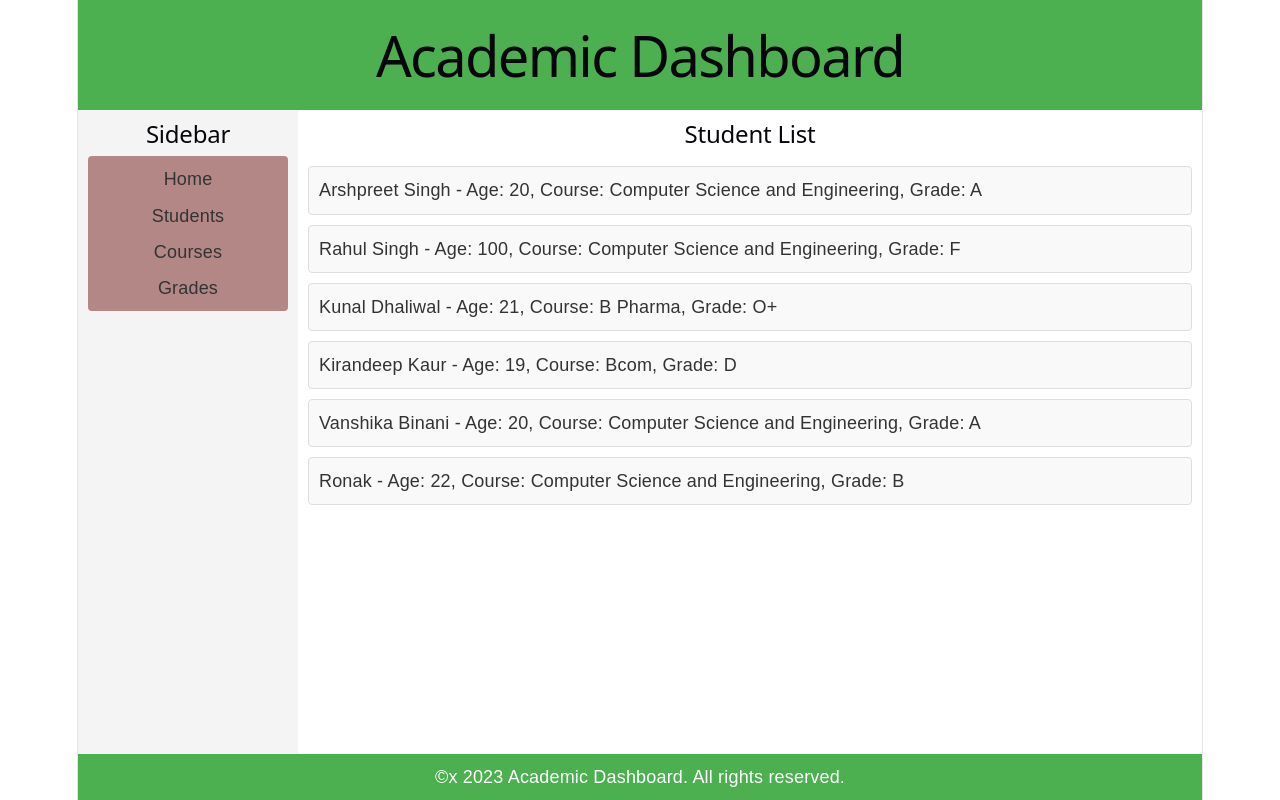
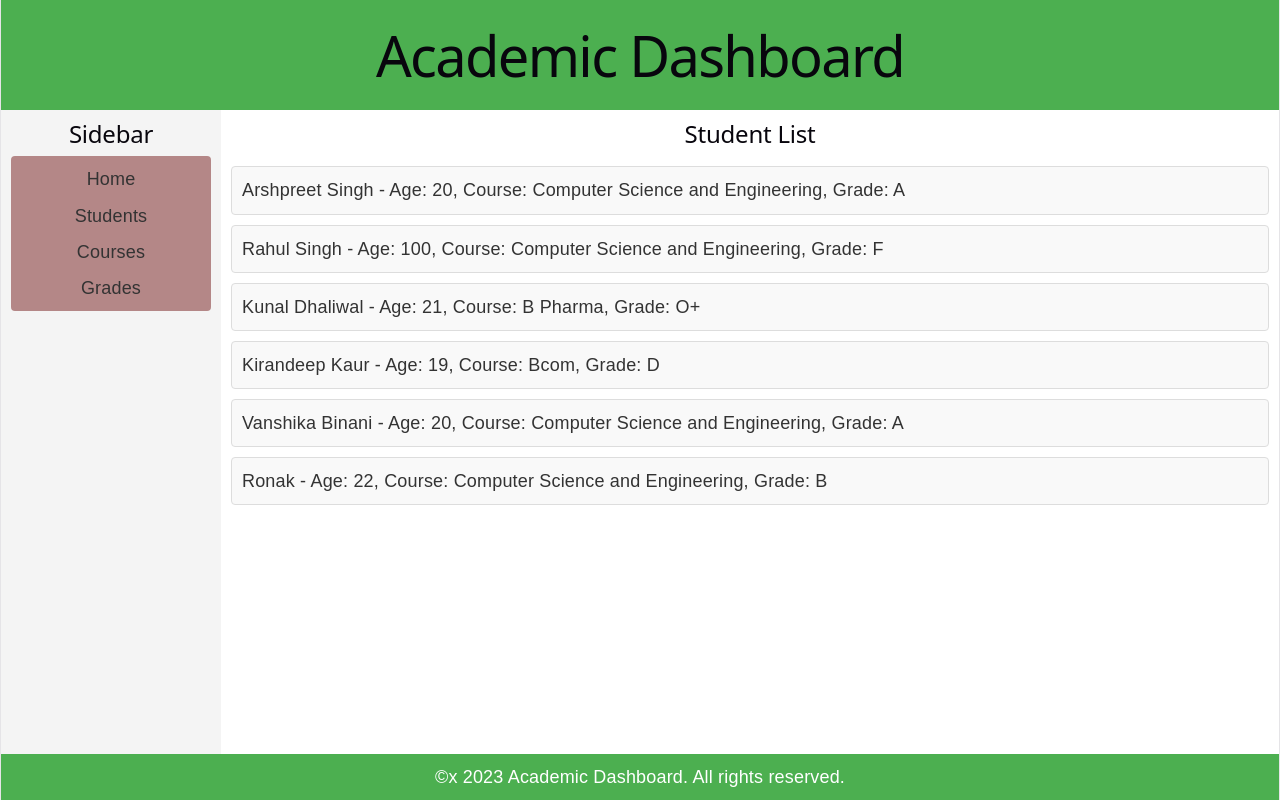
Before and after one commit to Player1205/OpenPractice, a React (Vite) app in the folder react/React01/: page / in a window 1280 px wide. Built offline with nearby package versions, Linux system fonts and the light colour scheme.

Commit message:
fix: fixed the width issue for the entire screen by changing APP.CSS

```diff
--- a/react/React01/src/App.css
+++ b/react/React01/src/App.css
@@ -1,4 +1,11 @@
-
+html,
+body,
+#root {
+    margin: 0px;
+    padding: 0px;
+    width: 100%;
+    height: 100%;
+}
 
 .counter {
   font-size: 16px;
--- a/react/React01/src/components/AcademicDash.jsx
+++ b/react/React01/src/components/AcademicDash.jsx
@@ -23,7 +23,13 @@ function AcademicDash() {
         ]);
 
         return (
-            <div style={{ display: "flex", flexDirection: "column", minHeight: "100vh", fontFamily: "Arial, sans-serif" }}>
+            <div style={{
+                display: "flex",
+                flexDirection: "column",
+                minHeight: "100vh",
+                width: "100%",
+                fontFamily: "Arial, sans-serif"
+                }}>
                 <header style={{ backgroundColor: "#4CAF50", color: "white", padding: "10px", textAlign: "center" }}>
                     <h1>Academic Dashboard</h1>
                 </header>
```
